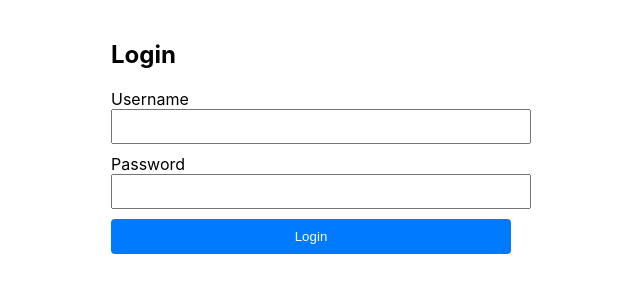
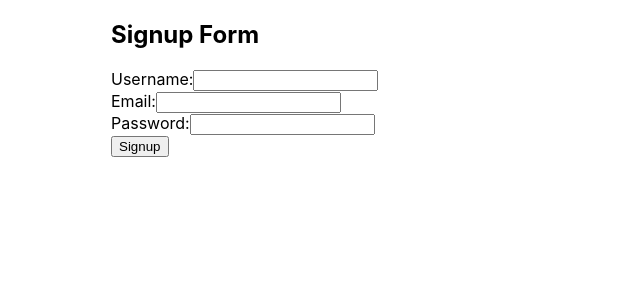
Before and after one commit to ParkkaviSivakaran72/Hospital-Management, a React (Create React App) app in the folder frontEnd/: page / in a window 1280 px wide. Shown: the top 300 px of the page, without its empty margins (329-969 px from the left). Built offline with nearby package versions, Linux system fonts and the light colour scheme.

Commit message:
signup fronend

```diff
--- a/frontEnd/src/App.js
+++ b/frontEnd/src/App.js
@@ -2,13 +2,15 @@ import logo from './logo.svg';
 import './App.css';
 import { BrowserRouter as Router, Route, Routes } from 'react-router-dom';
 import LoginForm from './LoginForm';
+import SignupForm from './SignupForm';
 
 
 function App() {
   return (
     <Router>
             <Routes>
-                <Route path="/" element={<LoginForm />} />
+                {/* <Route path="/" element={<LoginForm />} >Login </Route> */}
+                <Route path="/" element={<SignupForm />} >signup</Route>
                 <Route path="/home" element={<div>Welcome to the Home Page!</div>} />
             </Routes>
         </Router>
--- /dev/null
+++ b/frontEnd/src/SignupForm.js
@@ -0,0 +1,97 @@
+import React, { useState } from 'react';
+
+const SignupForm = () => {
+  const [formData, setFormData] = useState({
+    username: '',
+    email: '',
+    password: '',
+  });
+
+  const [message, setMessage] = useState('');
+  const [errors, setErrors] = useState([]);
+
+  const handleChange = (e) => {
+    const { name, value } = e.target;
+    setFormData({ ...formData, [name]: value });
+  };
+
+  const handleSubmit = async (e) => {
+    e.preventDefault();
+
+    try {
+      const response = await fetch('http://localhost:3400/', {
+        method: 'POST',
+        headers: {
+          'Content-Type': 'application/json',
+        },
+        body: JSON.stringify(formData),
+      });
+
+      if (response.status === 422) {
+        const errorData = await response.json();
+        setErrors(errorData.errors);
+      } else if (response.ok) {
+        const data = await response.text();
+        setMessage(data);
+        setErrors([]);
+      }
+    } catch (error) {
+      console.error('Error:', error);
+      setMessage('An error occurred. Please try again later.');
+    }
+  };
+
+  return (
+    <div style={{ maxWidth: '400px', margin: '0 auto' }}>
+      <h2>Signup Form</h2>
+      <form onSubmit={handleSubmit}>
+        <div>
+          <label>Username:</label>
+          <input
+            type="text"
+            name="username"
+            value={formData.username}
+            onChange={handleChange}
+            required
+          />
+        </div>
+        <div>
+          <label>Email:</label>
+          <input
+            type="email"
+            name="email"
+            value={formData.email}
+            onChange={handleChange}
+            required
+          />
+        </div>
+        <div>
+          <label>Password:</label>
+          <input
+            type="password"
+            name="password"
+            value={formData.password}
+            onChange={handleChange}
+            required
+          />
+        </div>
+        <button type="submit">Signup</button>
+      </form>
+
+      {errors.length > 0 && (
+        <div style={{ color: 'red' }}>
+          <h3>Validation Errors:</h3>
+          <ul>
+            {errors.map((error, index) => (
+              <li key={index}>{error.msg}</li>
+            ))}
+          </ul>
+        </div>
+      )}
+
+      {message && <div style={{ marginTop: '20px', color: 'green' }}>{message}</div>}
+    </div>
+  );
+};
+
+export default SignupForm;
```
